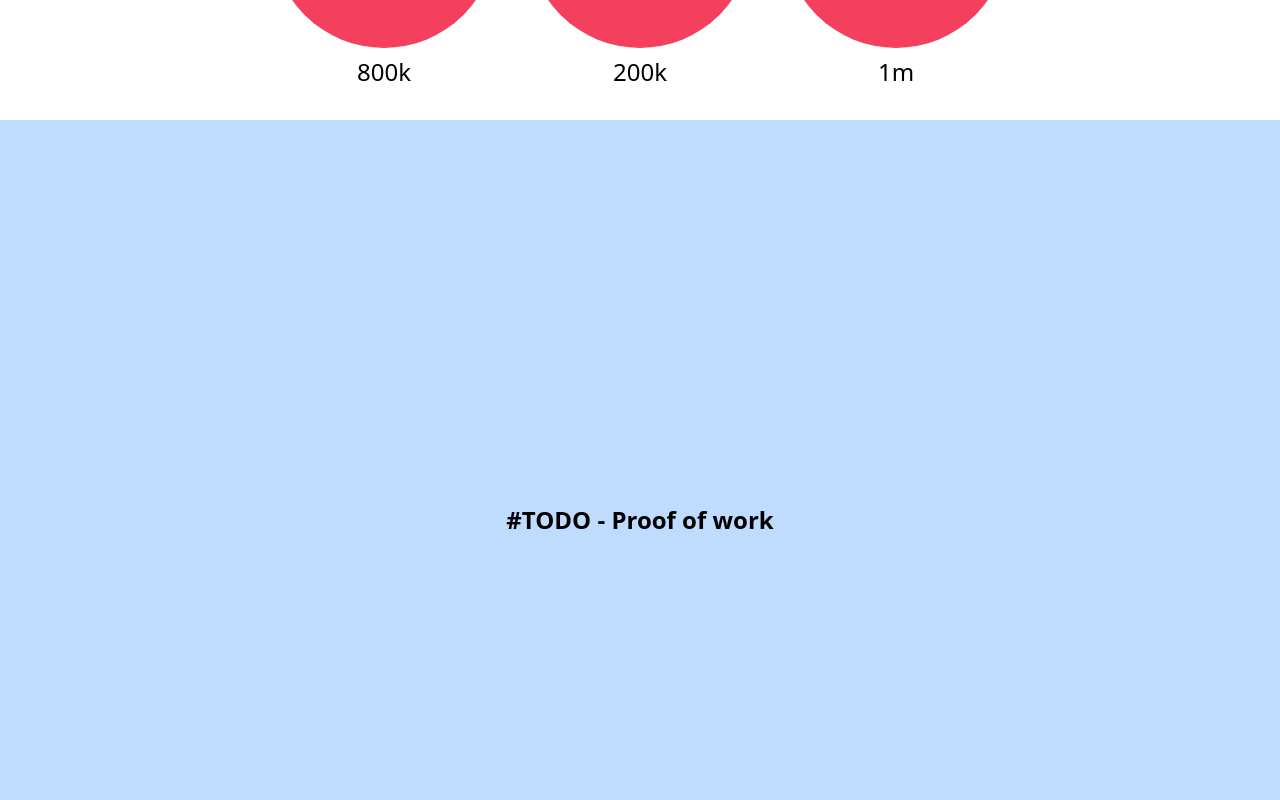
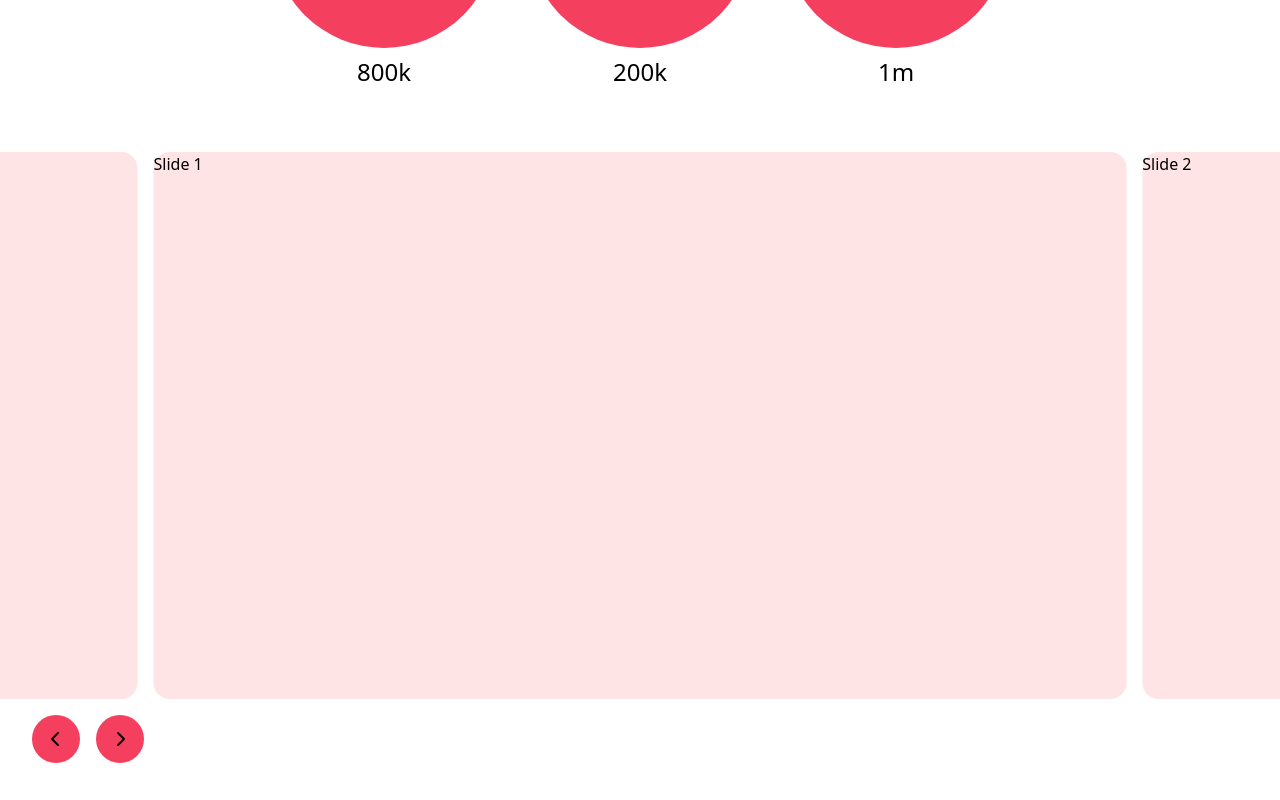
Before and after one commit to JuxtNorth/AgencySite, a React (Vite) app: page / in a window 1280 px wide. Shown: the part 1260-2060 px from the top of the page. Built offline with nearby package versions, Linux system fonts and the light colour scheme.

Commit message:
Add base for carousel

```diff
--- a/package.json
+++ b/package.json
@@ -13,6 +13,8 @@
 	"dependencies": {
 		"@radix-ui/react-accordion": "^1.1.2",
 		"clsx": "^2.1.0",
+		"embla-carousel": "^8.0.0",
+		"embla-carousel-react": "^8.0.0",
 		"hi-tech-media": "link:",
 		"react": "^18.2.0",
 		"react-dom": "^18.2.0",
--- /dev/null
+++ b/src/components/Carousel/Slide.tsx
@@ -0,0 +1,13 @@
+import { FC, ReactNode } from 'react';
+
+export interface SlideProps {
+	children: ReactNode;
+}
+
+export const Slide: FC = (props) => {
+	return (
+		<div className="aspect-video w-[90%] min-w-0 flex-[0_0_80%] rounded-2xl bg-rose-100 last:mr-4">
+			{props.children}
+		</div>
+	);
+};
--- /dev/null
+++ b/src/components/Carousel/index.tsx
@@ -0,0 +1,41 @@
+import React, { useCallback } from 'react';
+import useEmblaCarousel from 'embla-carousel-react';
+import { ChevronLeftIcon, ChevronRightIcon } from '@/icons';
+import { Slide } from './Slide';
+
+export const Carousel = () => {
+	const [emblaRef, emblaApi] = useEmblaCarousel({
+		loop: true,
+		skipSnaps: true
+	});
+
+	const scrollPrev = useCallback(() => {
+		if (emblaApi) emblaApi.scrollPrev();
+	}, [emblaApi]);
+
+	const scrollNext = useCallback(() => {
+		if (emblaApi) emblaApi.scrollNext();
+	}, [emblaApi]);
+
+	return (
+		<section className="w-full space-y-4 overflow-hidden p-8">
+			<div ref={emblaRef}>
+				<div className="flex gap-4">
+					<Slide>Slide 1</Slide>
+					<Slide>Slide 2</Slide>
+					<Slide>Slide 3</Slide>
+					<Slide>Slide 4</Slide>
+					<Slide>Slide 5</Slide>
+				</div>
+			</div>
+			<div className="flex gap-4">
+				<button className="rounded-full bg-rose-500 p-4" onClick={scrollPrev}>
+					<ChevronLeftIcon />
+				</button>
+				<button className="rounded-full bg-rose-500 p-4" onClick={scrollNext}>
+					<ChevronRightIcon />
+				</button>
+			</div>
+		</section>
+	);
+};
--- a/src/components/index.ts
+++ b/src/components/index.ts
@@ -6,3 +6,4 @@ export * from './ServiceCard';
 export * from './Testimonial';
 export * from './PricingCard';
 export * from './FAQAccordion';
+export * from './Carousel';
--- /dev/null
+++ b/src/icons/ChevronLeft.tsx
@@ -0,0 +1,21 @@
+import { FC } from 'react';
+import { IconProps } from '@/icons';
+
+export const ChevronLeftIcon: FC<IconProps> = (props) => {
+	return (
+		<>
+			<svg
+				xmlns="http://www.w3.org/2000/svg"
+				aria-hidden="true"
+				viewBox={props?.viewBox || '0 0 320 512'}
+				width={props?.size || '1em'}
+				height={props?.size || '1em'}
+				className={props?.className}
+				fill={props?.color || 'currentColor'}
+			>
+				<path d="M9.4 233.4c-12.5 12.5-12.5 32.8 0 45.3l192 192c12.5 12.5 32.8 12.5 45.3 0s12.5-32.8 0-45.3L77.3 256 246.6 86.6c12.5-12.5 12.5-32.8 0-45.3s-32.8-12.5-45.3 0l-192 192z" />
+			</svg>
+			<span className="sr-only">{props?.label || 'Magic Wand'}</span>
+		</>
+	);
+};
--- /dev/null
+++ b/src/icons/ChevronRight.tsx
@@ -0,0 +1,21 @@
+import { FC } from 'react';
+import { IconProps } from '@/icons';
+
+export const ChevronRightIcon: FC<IconProps> = (props) => {
+	return (
+		<>
+			<svg
+				xmlns="http://www.w3.org/2000/svg"
+				aria-hidden="true"
+				viewBox={props?.viewBox || '0 0 320 512'}
+				width={props?.size || '1em'}
+				height={props?.size || '1em'}
+				className={props?.className}
+				fill={props?.color || 'currentColor'}
+			>
+				<path d="M310.6 233.4c12.5 12.5 12.5 32.8 0 45.3l-192 192c-12.5 12.5-32.8 12.5-45.3 0s-12.5-32.8 0-45.3L242.7 256 73.4 86.6c-12.5-12.5-12.5-32.8 0-45.3s32.8-12.5 45.3 0l192 192z" />
+			</svg>
+			<span className="sr-only">{props?.label || 'Magic Wand'}</span>
+		</>
+	);
+};
--- a/src/icons/index.ts
+++ b/src/icons/index.ts
@@ -12,6 +12,8 @@ export * from './Ranking';
 export * from './Content';
 export * from './Lead';
 export * from './ChevronDown';
+export * from './ChevronLeft';
+export * from './ChevronRight';
 export * from './LinkedIn';
 export * from './X';
 export * from './Instagram';
--- a/src/pages/Home/Sections/WorksCarousel.tsx
+++ b/src/pages/Home/Sections/WorksCarousel.tsx
@@ -1,9 +1,10 @@
 import { FC } from 'react';
+import { Carousel } from '@/components';
 
 export const WorksCarousel: FC = () => {
 	return (
-		<section className="grid h-screen place-items-center bg-blue-200 text-2xl font-semibold">
-			#TODO - Proof of work
+		<section className="">
+			<Carousel />
 		</section>
 	);
 };
```
Also changed, not shown: 1 other file (tests, documents, lock files or other folders).
